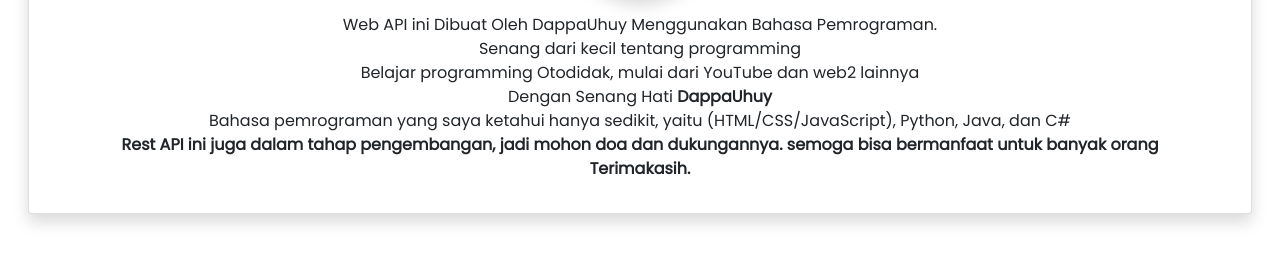
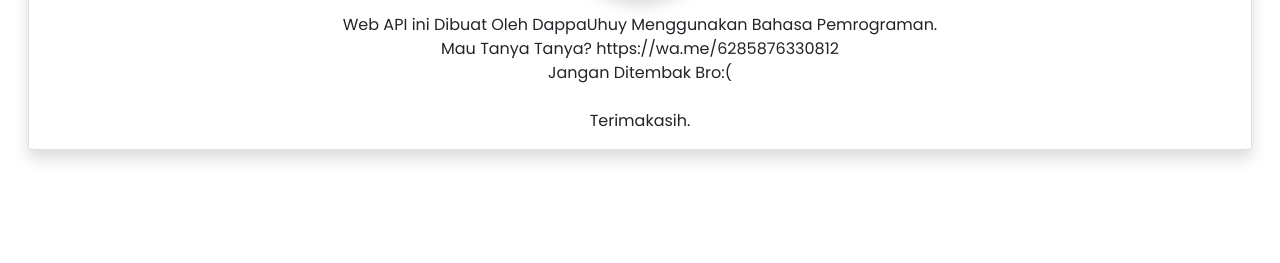
Before and after one commit to B4MBANG-94NT3NG/Rest-Api, a website: page views/about.html in a window 1280 px wide. Shown: the part 297-560 px from the top of the page. Drawn offline with nearby package versions, Linux system fonts and the light colour scheme.

Commit message:
Update about.html

```diff
--- a/views/about.html
+++ b/views/about.html
@@ -43,8 +43,7 @@
       <div class="text-center">
         <img src="https://avatars.githubusercontent.com/dappauhuy" class="rounded-circle shadow mb-3" alt="DappaUhuy" width="150px" height="150px">
       </div>
-        <p class="card-text text-shadow">Web API ini Dibuat Oleh DappaUhuy Menggunakan Bahasa Pemrograman.<br/Umur saya baru 15 tahun dan masih menjadi seorang pelajar di SMP Negeri 81 Jakarta Timur<br/>Senang dari kecil tentang programming<br/>Belajar programming Otodidak, mulai dari YouTube dan web2 lainnya<br/>
-        Dengan Senang Hati <b>DappaUhuy</b><br/>Bahasa pemrograman yang saya ketahui hanya sedikit, yaitu (HTML/CSS/JavaScript), Python, Java, dan C#<b/><br/>Rest API ini juga dalam tahap pengembangan, jadi mohon doa dan dukungannya. semoga bisa bermanfaat untuk banyak orang<br/>Terimakasih.</p>
+        <p class="card-text text-shadow">Web API ini Dibuat Oleh DappaUhuy Menggunakan Bahasa Pemrograman.<br/Jangan Lupa Subscribe DappaUhuy<br/>Mau Tanya Tanya? https://wa.me/6285876330812<br/>Jangan Ditembak Bro:(<br/><br/>Terimakasih.</p>
       </div>
     </div>
   </div>
```
